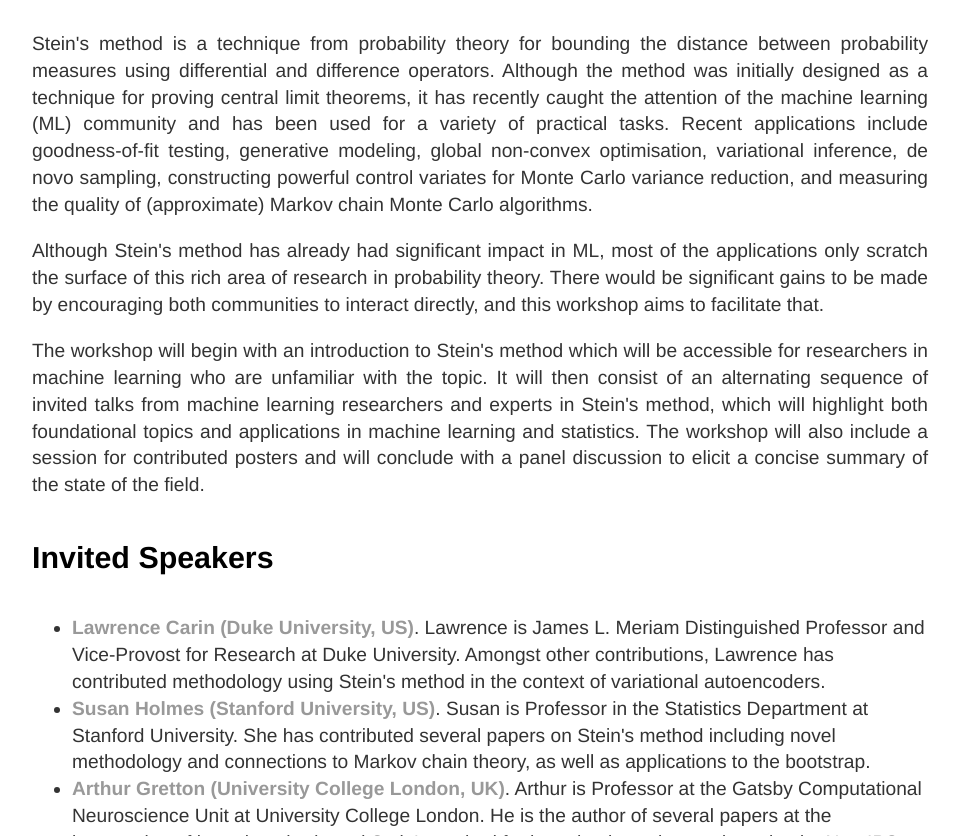
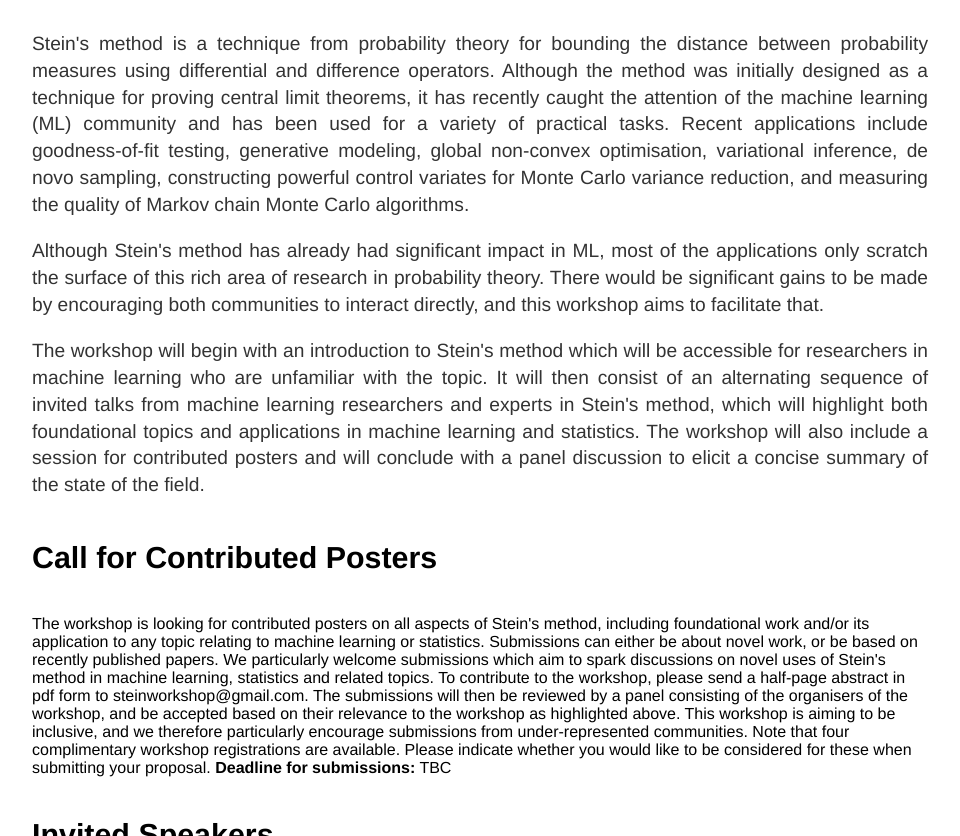
Before and after one commit to steinworkshop/steinworkshop.github.io, a Jekyll site: the page built from index.html, in a window 1280 px wide and 1400 px high, cut to the strip 564-1400 px from the top of the window. Shown: the whole strip, without its empty margins (160-1120 px from the left). Built offline with Jekyll 4.4.1, drawn with Linux system fonts in a browser that asks for light colours.

Commit message:
contributed posters

```diff
--- a/index.html
+++ b/index.html
@@ -14,13 +14,27 @@ title: Stein
 <div class="blurb">
 
 	<h4> Outline </h4>
-	<p>Stein's method is a technique from probability theory for bounding the distance between probability measures using differential and difference operators. Although the method was initially designed as a technique for proving central limit theorems, it has recently caught the attention of the machine learning (ML) community and has been used for a variety of practical tasks. Recent applications include goodness-of-fit testing, generative modeling, global non-convex optimisation, variational inference, de novo sampling, constructing powerful control variates for Monte Carlo variance reduction, and measuring the quality of (approximate) Markov chain Monte Carlo algorithms.</p>
+	<p>Stein's method is a technique from probability theory for bounding the distance between probability measures using differential and difference operators. Although the method was initially designed as a technique for proving central limit theorems, it has recently caught the attention of the machine learning (ML) community and has been used for a variety of practical tasks. Recent applications include goodness-of-fit testing, generative modeling, global non-convex optimisation, variational inference, de novo sampling, constructing powerful control variates for Monte Carlo variance reduction, and measuring the quality of Markov chain Monte Carlo algorithms.</p>
 
 	<p>Although Stein's method has already had significant impact in ML, most of the applications only scratch the surface of this rich area of research in probability theory. There would be significant gains to be made by encouraging both communities to interact directly, and this workshop aims to facilitate that.</p>
 
 	<p>The workshop will begin with an introduction to Stein's method which will be accessible for researchers in machine learning who are unfamiliar with the topic. It will then consist of an alternating sequence of invited talks from machine learning researchers and experts in Stein's method, which will highlight both foundational topics and applications in machine learning and statistics. The workshop will also include a session for contributed posters and will conclude with a panel discussion to elicit a concise summary of the state of the field. </p>
 </div>
 
+
+<div class="blurb">
+
+	<h4> Call for Contributed Posters </h4>
+	The workshop is looking for contributed posters on all aspects of Stein's method, including foundational work and/or its application to any topic relating to machine learning or statistics. Submissions can either be about novel work, or be based on recently published papers. We particularly welcome submissions which aim to spark discussions on novel uses of Stein's method in machine learning, statistics and related topics.
+
+	To contribute to the workshop, please send a half-page abstract in pdf form to steinworkshop@gmail.com. The submissions will then be reviewed by a panel consisting of the organisers of the workshop, and be accepted based on their relevance to the workshop as highlighted above.
+
+	This workshop is aiming to be inclusive, and we therefore particularly encourage submissions from under-represented communities.
+
+	Note that four complimentary workshop registrations are available. Please indicate whether you would like to be considered for these when submitting your proposal.
+
+	<strong>Deadline for submissions:</strong> TBC
+</div>
 
 <div class="blurb">
 
```
